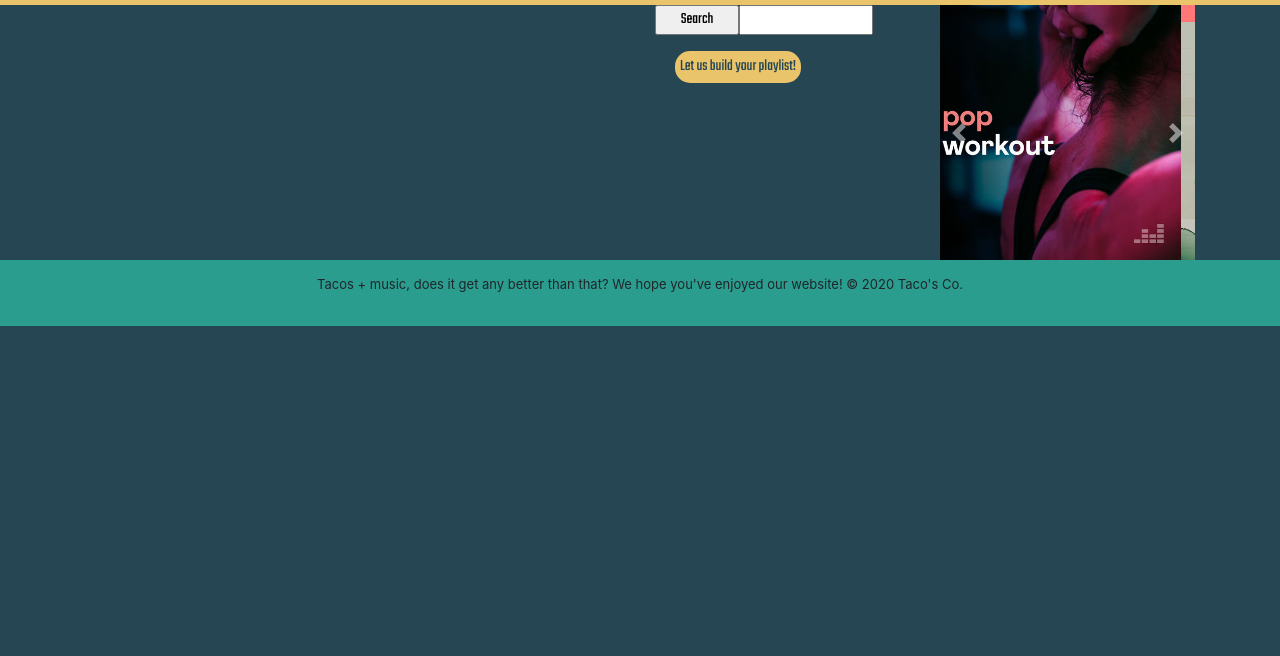
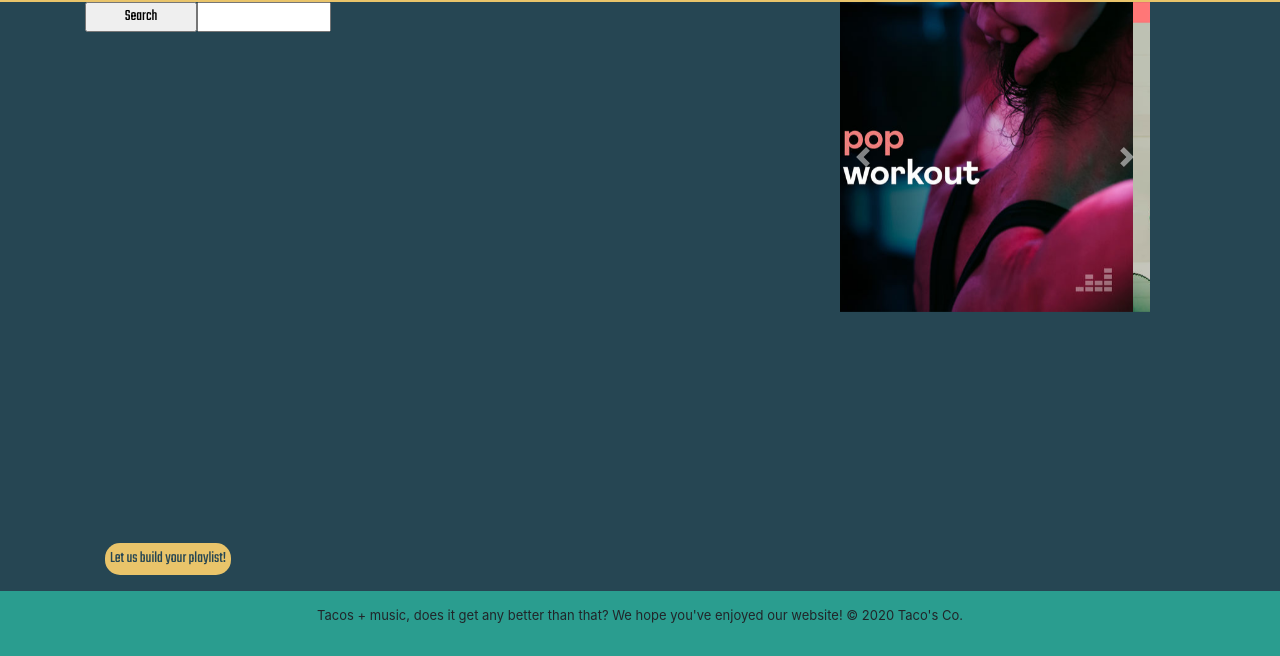
Before and after one commit to noracurcio/TacosCO-A-Playlist-Generator, a plain HTML site: page index.html in a window 1280 px wide. Shown: the part 157-813 px from the top of the page. Drawn offline with nearby package versions, Linux system fonts and the light colour scheme; no server answers.

Commit message:
search area might just be fully functional

```diff
--- a/index.html
+++ b/index.html
@@ -38,25 +38,38 @@
   </header>
   <div class="container">
     <div class="row">
-      <!-- SEARCH AREA -->
-      <div class="col-12 col-md-6">
-      </div>
-      <div class="col-12 col-md-6">
-        <!-- COLLECTIONS -->
-        <div class="row">
             <!-- SEARCH AREA -->
-            <div class="col-12 col-md-6" id = "search">
+            <div class="col-12 col-md-4"id = "search">
               <form id = "search">
                 <input type="text" id="search-input" class = "searchInput">
                 <input id="searchButton" type="submit" value="Search" class = "searchButton">
               </form>
-              <div id = "search-results"></div>
+              <div id = "search-results" class = "scroll"></div>
               <button id="playlistBuild">Let us build your playlist!</button>
             </div>
-            <div class="col-12 col-md-6">
+
+            <div class="col-12 col-md-4 playlist">
+              <!-- Info we need, Song name, Artist, Album, Song length, genre, year,sound file
+                        var songObject = { This data}-->
+              <!--playlist info received as an array-->
+              <!--display the current playlist, and edit song order manually-->
+              <!--can remove songs with a button-->
+              <!--a button that confirms, "are you sure? then remove from playlist array-->
+              <!--click song to play audio clip, song is button-->
+              <!--shuffle from playlist with limits on metadata-->
+              <!--Button on playlist that will shuffle through based on user specs-->
+              <!--create new list.-->
+              <!-- button to make empty area to fill from search area -->
+              <!-- take songs from search area into blank list area. -->
+              <!-- button on click "save" - new playlist is put into an object, sent to playlist selector area -->
+              <!-- delete full playlist. -->
+              <!--a button that confirms, "are you sure? then remove from local storage array-->
+            </div>
+
+            <div class="col-12 col-md-4"  id = carousel>
                 <!-- COLLECTIONS -->
-                <div class="row">
-                    <div class="col-12" id = carousel>
+
+                    <div class="col-12">
                       <div id="carouselExampleControls" class="carousel slide" data-ride="carousel">
                         <div class="carousel-inner">
                           <div class="carousel-item active">
@@ -79,52 +92,9 @@
                         </a>
                       </div>
                     </div>
-
-                <!-- </div>
-                <div class="carousel-item">
-                  <img src="pinkfloyd.jpg" class="d-block w-100" alt="cover 2">
-                </div>
-                <div class="carousel-item">
-                  <img src="pinkfloyd.jpg" class="d-block w-100" alt="cover 3">
-                </div>
-              </div>
-              <a class="carousel-control-prev" href="#carouselExampleControls" role="button" data-slide="prev">
-                <span class="carousel-control-prev-icon" aria-hidden="true"></span>
-                <span class="sr-only">Previous</span>
-              </a>
-              <a class="carousel-control-next" href="#carouselExampleControls" role="button" data-slide="next">
-                <span class="carousel-control-next-icon" aria-hidden="true"></span>
-                <span class="sr-only">Next</span>
-              </a> -->
             </div>
-          </div>
-        </div>
-        <!-- PLAYLIST EDIT -->
-        <div class="row">
-          <div class="col-12">
-            <!-- Info we need, Song name, Artist, Album, Song length, genre, year,sound file
-                      var songObject = { This data}-->
-            <!--playlist info received as an array-->
-            <!--display the current playlist, and edit song order manually-->
-            <!--can remove songs with a button-->
-            <!--a button that confirms, "are you sure? then remove from playlist array-->
-            <!--click song to play audio clip, song is button-->
-            <!--shuffle from playlist with limits on metadata-->
-            <!--Button on playlist that will shuffle through based on user specs-->
-            <!--create new list.-->
-            <!-- button to make empty area to fill from search area -->
-            <!-- take songs from search area into blank list area. -->
-            <!-- button on click "save" - new playlist is put into an object, sent to playlist selector area -->
-            <!-- delete full playlist. -->
-            <!--a button that confirms, "are you sure? then remove from local storage array-->
-
-
-          </div>
-        </div>
-      </div>
     </div>
   </div>
-
   <footer class="footer">
     <p>
       Tacos + music, does it get any better than that? We hope you've enjoyed our website!
--- a/search.js
+++ b/search.js
@@ -31,18 +31,19 @@ $("#searchButton").on("click", function (event) {
         songName: response.data[i].title_short,
         length: parseInt(response.data[i].duration),
         albumArtwork: response.data[i].album.cover_small,
+        sampleaudioLink: response.data[i].preview
       };
 
       var searchResults = userSearch;
       // var listEl = $("<ul>").attr("id", "ulTag");
       var artistList = $("<li>").attr("class", "list-group-item liTag");
-      // var playBtn = $("<button>").attr("class", "playBtn").text("⏵");
+      // var playBtn = $("<button>").addClass("playBtn").text("⏵");
       var playBtn = $("<button>").attr("class", "playBtn");
       playBtn
-        .append($("<audio controls >"))
+        .append($("<audio controls >")
         .append(
           $(`<source src=${response.data[i].preview} type="audio/mpeg"> `)
-        );
+        ));
       var addPlaylistBtn = $("<button>")
         .attr("class", "addPlaylistBtn")
         .text("+");
@@ -58,7 +59,13 @@ $("#searchButton").on("click", function (event) {
 
       searchArr.push(searchObj);
     }
-    // console.log(searchArr)
+    console.log(searchArr)
   });
   $("#search-results").empty();
 });
+
+$("button.playBtn").on("click", function(event){
+  console.log(event)
+  // var sampleAudio = new Audio(target.parentElement.sampleTrack);
+  // sampleAudio.play();
+})
--- a/style.css
+++ b/style.css
@@ -89,3 +89,24 @@ footer {
   text-align: center;
   font-size: small;
 }
+#search{
+  float: left;
+  width: 100%;
+}
+.row{
+  width: 100%
+
+}
+.scroll{
+    margin:4px, 4px;
+    padding:4px;
+    background-color:  #264653;
+    width: 500px;
+    height: 495px;
+    overflow-x: hidden;
+    overflow-y: auto;
+    text-align:justify;
+}
+.list-group-item{
+  border: solid;
+}
```
